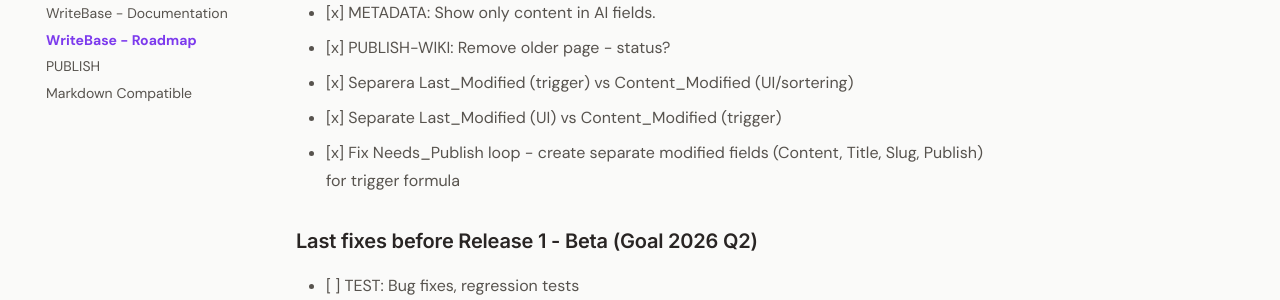
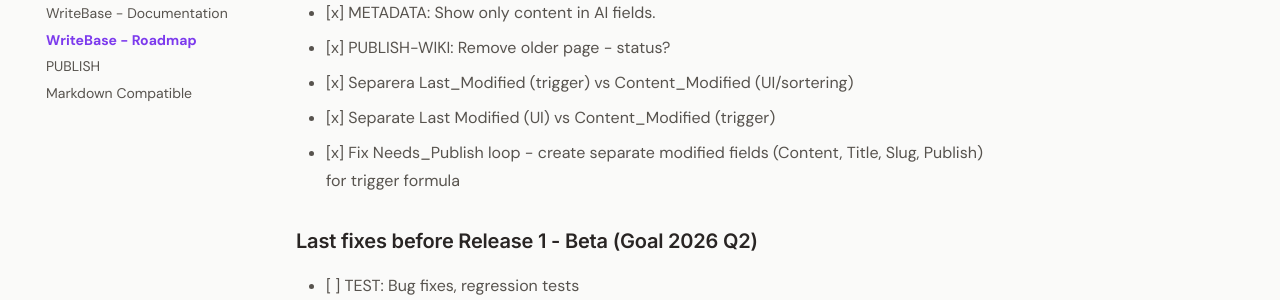
Before and after one commit to larssonhthomas-afk/writebase-docs, an MkDocs documentation site: the page built from docs/009-writebase-roadmap.md, in a window 1280 px wide and 900 px high, scrolled down 923 px. Shown: the part 153-453 px from the top of the window. Built offline with MkDocs 1.6.1 and Material for MkDocs 9.7.7, drawn with Linux system fonts in a browser that asks for light colours; some web fonts are replaced.

```diff
--- a/docs/009-writebase-roadmap.md
+++ b/docs/009-writebase-roadmap.md
@@ -42,7 +42,7 @@ This Backlog has a priority 1-3.
 - [x] METADATA: Show only content in AI fields.
 - [x] PUBLISH-WIKI: Remove older page - status?
 - [x] Separera Last_Modified (trigger) vs Content_Modified (UI/sortering)
-- [x] Separate Last\_Modified (UI) vs Content\_Modified (trigger)
+- [x] Separate Last Modified (UI) vs Content\_Modified (trigger)
 - [x] Fix Needs\_Publish loop - create separate modified fields (Content, Title, Slug, Publish) for trigger formula
 
 ### Last fixes before Release 1 - Beta (Goal 2026 Q2)
```
